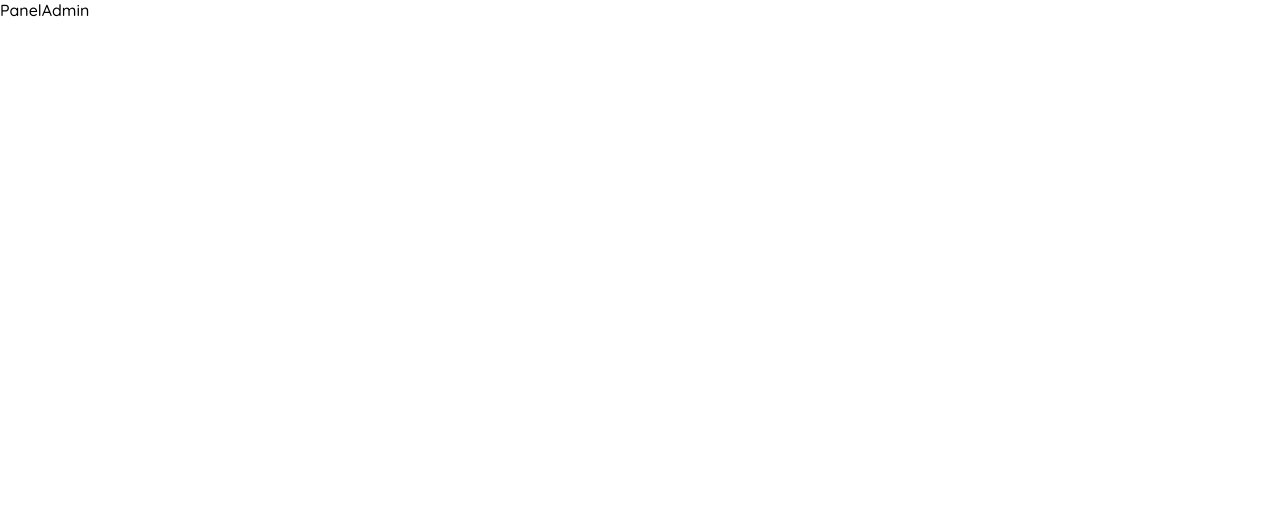
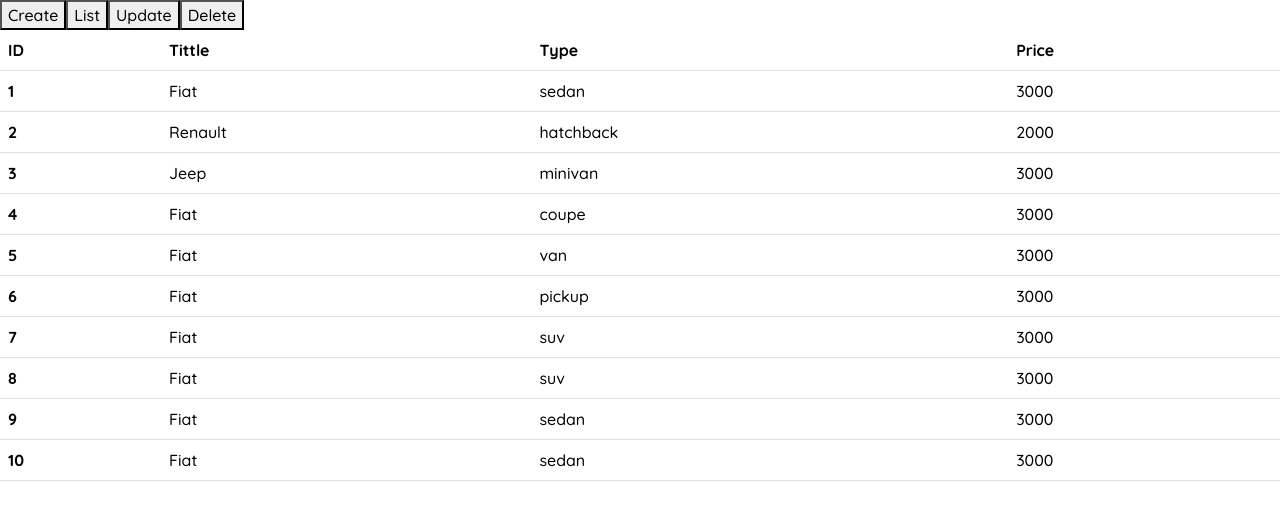
Before and after one commit to matias-salas/DH-Proyecto-Integrador-G4-Front, a React (Vite) app in the folder digital-car/: page /panelAdmin in a window 1280 px wide. Shown: the top 520 px of the page. Built offline with nearby package versions, Linux system fonts and the light colour scheme.

Commit message:
panel admin

```diff
--- a/digital-car/package.json
+++ b/digital-car/package.json
@@ -19,6 +19,7 @@
     "@fortawesome/react-fontawesome": "^0.2.0",
     "@mui/icons-material": "^5.14.14",
     "@mui/material": "^5.14.15",
+    "bootstrap": "^5.3.2",
     "react": "^18.2.0",
     "react-dom": "^18.2.0",
     "react-router-dom": "^6.17.0",
--- a/digital-car/src/components/pages/PanelAdmin/PanelAdmin.jsx
+++ b/digital-car/src/components/pages/PanelAdmin/PanelAdmin.jsx
@@ -1,7 +1,42 @@
 import "./PanelAdmin.css";
+import "bootstrap/dist/css/bootstrap.min.css";
+import { products } from "../../../productsMock";
+import { useLocalFetch } from "../../hooks/useLocalFetch";
 
 const PanelAdmin = () => {
-  return <div className="main">PanelAdmin</div>;
+  const { items } = useLocalFetch([], products);
+  return (
+    <>
+      <div>
+        <button>Create</button>
+        <button>List</button>
+        <button>Update</button>
+        <button>Delete</button>
+      </div>
+      <table className="table">
+        <thead>
+          <tr>
+            <th scope="col">ID</th>
+            <th scope="col">Tittle</th>
+            <th scope="col">Type</th>
+            <th scope="col">Price</th>
+          </tr>
+        </thead>
+        <tbody>
+          {items.map((element) => {
+            return (
+              <tr key={element.id}>
+                <th scope="row">{element.id}</th>
+                <td>{element.title}</td>
+                <td>{element.type}</td>
+                <td>{element.price}</td>
+              </tr>
+            );
+          })}
+        </tbody>
+      </table>
+    </>
+  );
 };
 
 export default PanelAdmin;
```
Also changed, not shown: 1 other file (tests, documents, lock files or other folders).
